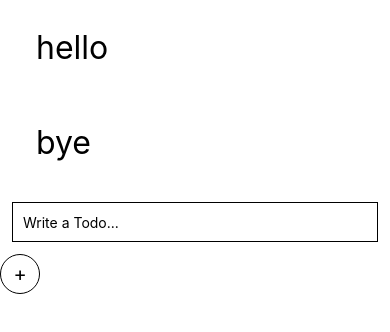
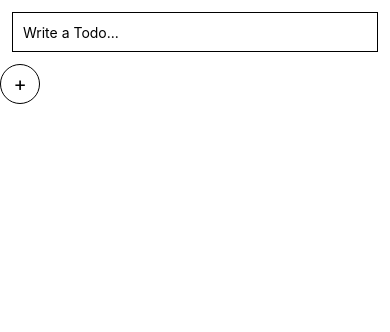
Before and after one commit to carterlc/todo-reactnative-app, a React Native app in the folder TodoApp/: screen / in a window 390 px wide. Shown: the top 332 px of the page. Built offline with nearby package versions, Linux system fonts and the light colour scheme.

Commit message:
Moved the input to the header of the flatlist. List now works in conjunction witht the plus icon.

```diff
--- a/TodoApp/App.js
+++ b/TodoApp/App.js
@@ -1,4 +1,4 @@
-import React, { useEffect, useState } from 'react';
+import React, { useEffect, useState, useRef } from 'react';
 import {
   FlatList,
   SafeAreaView,
@@ -8,15 +8,13 @@ import {
   TouchableOpacity,
   TextInput,
   View,
+  KeyboardAvoidingView,
 } from 'react-native';
 
+const App = () => {
 
-const App = () => {
-  const testTodo = { id: 29, text: 'hello', completed: false };
-  const testTodo2 = { id: 2, text: 'bye', completed: false };
-
-  const [todos, setTodos] = React.useState([testTodo, testTodo2]);
-  const [newTodo, setNewTodo] = React.useState("");
+  const [todos, setTodos] = React.useState([]);
+  let newText = "";
 
   const [selectedId, setSelectedId] = useState();
 
@@ -29,8 +27,8 @@ const App = () => {
         key={item.id}
         item={item}
         onPress={() => setSelectedId(item.id)}
-        // backgroundColor={backgroundColor}
-        // textColor={color}
+        backgroundColor={backgroundColor}
+        textColor={color}
       />
     );
   };
@@ -42,19 +40,14 @@ const App = () => {
   );
 
   const addTodo = () => {
-    setTodos([...todos, { id: Date.now(), text: newTodo, completed: false }]);
+    setTodos([...todos, { id: Date.now(), text: newText, completed: false }]);
   };
 
-  useEffect(() => {
-    console.log(newTodo)
-  },[newTodo]);
-
-
-  const Footer = (props) => {
+  const Header = (props) => {
     return (
       <>
         <View style={styles.searchBar}>
-          <TextInput style={styles.input} placeholder={'Write a Todo...'} onChangeText={text => setNewTodo(text)} value={newTodo} />
+          <TextInput style={styles.input} placeholder={'Write a Todo...'} onChangeText={text => newText = text} />
           <TouchableOpacity onPress={addTodo}>
             <View style={styles.addWrapper}>
               <Text style={styles.plusIcon}>+</Text>
@@ -72,13 +65,10 @@ const App = () => {
           renderItem={renderItem}
           keyExtractor={item => item.id}
           extraData={selectedId}
-        ListFooterComponent={Footer}
+          ListHeaderComponent={Header}
         />
-    </SafeAreaView >
+      </SafeAreaView>
   );
-
-
-
 };
 
 const styles = StyleSheet.create({
```
Lines whose indentation alone changed are shown as unchanged.
